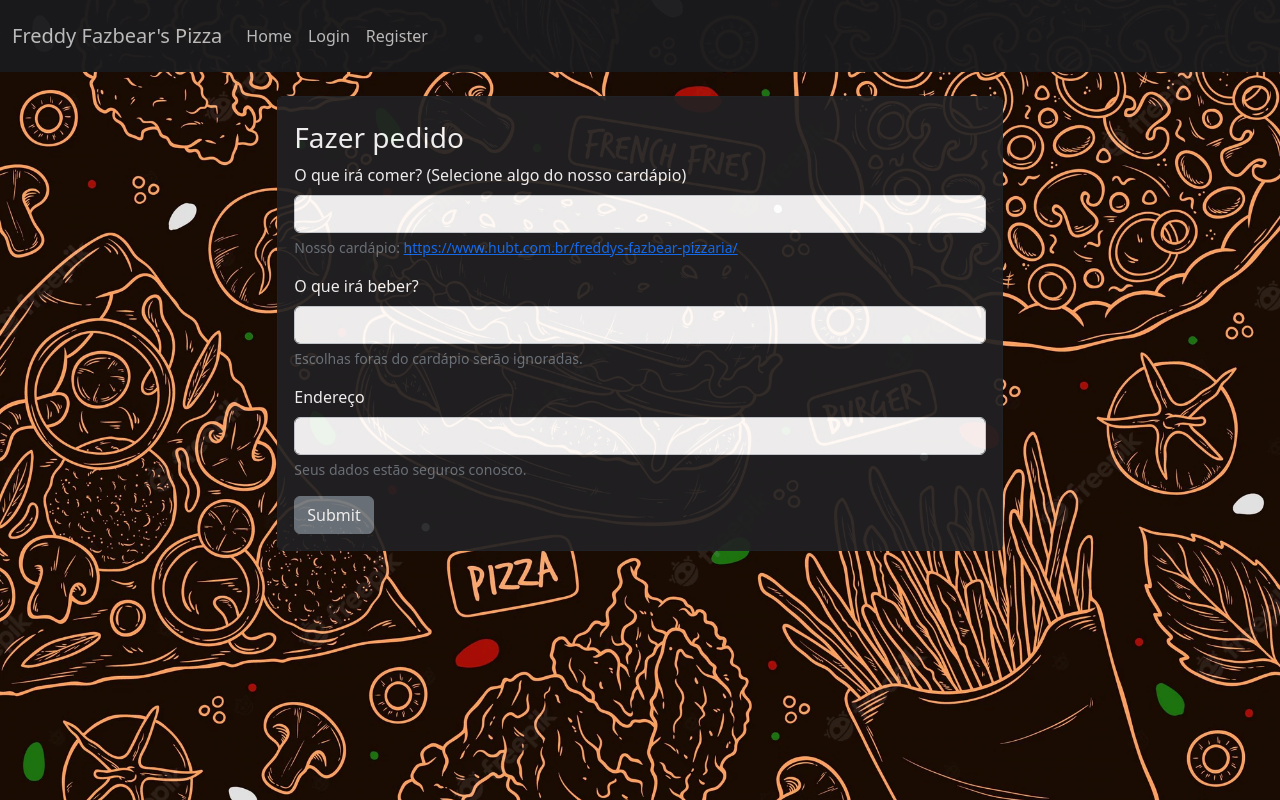
After one commit to Lacrymosaa/PHP-Freddy, a PHP site: page /order.php in a window 1280 px wide. The commit adds this page. Run offline with PHP 8.4, Linux system fonts and the light colour scheme.

Commit message:
Final para entrega

```diff
--- /dev/null
+++ b/db.txt
@@ -0,0 +1,5 @@
+cadastros
+id, username, email, senha
+
+pedidos
+num, comida, bebida, endereco
--- /dev/null
+++ b/order.php
@@ -0,0 +1,133 @@
+<!DOCTYPE html>
+<html lang="en">
+
+<head>
+    <meta charset="UTF-8">
+    <meta http-equiv="X-UA-Compatible" content="IE=edge">
+    <meta name="viewport" content="width=device-width, initial-scale=1.0">
+    <link rel="stylesheet" href="pag.css">
+    <link href="https://cdn.jsdelivr.net/npm/bootstrap@5.2.2/dist/css/bootstrap.min.css" rel="stylesheet"
+        integrity="sha384-Zenh87qX5JnK2Jl0vWa8Ck2rdkQ2Bzep5IDxbcnCeuOxjzrPF/et3URy9Bv1WTRi" crossorigin="anonymous">
+    <title>Register</title>
+</head>
+
+<body>
+    <script src="https://cdn.jsdelivr.net/npm/@popperjs/core@2.11.6/dist/umd/popper.min.js"
+        integrity="sha384-oBqDVmMz9ATKxIep9tiCxS/Z9fNfEXiDAYTujMAeBAsjFuCZSmKbSSUnQlmh/jp3"
+        crossorigin="anonymous"></script>
+    <script src="https://cdn.jsdelivr.net/npm/bootstrap@5.2.2/dist/js/bootstrap.min.js"
+        integrity="sha384-IDwe1+LCz02ROU9k972gdyvl+AESN10+x7tBKgc9I5HFtuNz0wWnPclzo6p9vxnk"
+        crossorigin="anonymous"></script>
+    <!--NAVBAR-->
+    <!--NAVBAR-->
+    <nav class="navbar navbar-custom navbar-expand-lg">
+        <div class="container-fluid">
+            <a class="navbar-brand" href="index.html">Freddy Fazbear's Pizza</a>
+            <button class="navbar-toggler" type="button" data-bs-toggle="collapse" data-bs-target="#navbarNav"
+                aria-controls="navbarNav" aria-expanded="false" aria-label="Toggle navigation">
+                <span class="navbar-toggler-icon"></span>
+            </button>
+            <div class="collapse navbar-collapse navbar" id="navbarNav">
+                <ul class="navbar-nav">
+                    <li class="nav-item">
+                        <a class="nav-link" aria-current="page" href="index.php">Home</a>
+                    </li>
+                    <?php
+                    session_start();
+
+                    if (isset($_SESSION['email'])) {
+                        if ($_SESSION['email'] == 'yuzuvulpes@gmail.com') {
+                    ?>
+                    <li class="nav-item">
+                        <a class="nav-link" href="adm.php">Administrador</a>
+                    </li>
+                    <li class="nav-item">
+                        <a class="nav-link" href="admorder.php">Pedidos</a>
+                    </li>
+
+                    <?php
+                        }
+                    ?>
+                    <li class="nav-item" style="float: right;">
+                        <a class="nav-link active" href="order.php">Fazer Pedido</a>
+                    </li>
+                    <li class="nav-item" style="float: right;">
+                        <a class="nav-link" href="logout.php">Log out</a>
+                    </li>
+                    <?php
+                    } else {
+                    ?>
+                    <li class="nav-item">
+                        <a class="nav-link" href="login.php">Login</a>
+                    </li>
+                    <li class="nav-item">
+                        <a class="nav-link" href="register.php">Register</a>
+                    </li>
+                    <?php
+                    }
+                    ?>
+                </ul>
+            </div>
+        </div>
+    </nav>
+    <!--END NAVBAR-->
+
+    <!--CARD LOGIN-->
+    <div class="container col d-flex justify-content-center" style="opacity: 92%">
+        <div class="card card-custom my-4 border-dark" style="width: 65%;height: fit-content; display: inline-flex;">
+            <div class="card-body">
+                <h5 class="card-title">
+                    <h3>Fazer pedido</h3>
+                    <form method="POST">
+                        <div class="mb-3">
+                            <label for="comida" class="form-label">O que irá comer? (Selecione algo do nosso cardápio)</label>
+                            <input type="comida" name="comida" class="form-control" aria-describedby="emailHelp" required>
+                            <div id="emailHelp" class="form-text">Nosso cardápio: <a href="https://www.hubt.com.br/freddys-fazbear-pizzaria/" target="_blank"> https://www.hubt.com.br/freddys-fazbear-pizzaria/ </a></div>
+                        </div>
+                        <div class="mb-3">
+                            <label for="bebida" class="form-label">O que irá beber?</label>
+                            <input type="bebida" name="bebida" class="form-control" aria-describedby="emailHelp"
+                                required>
+                            <div id="emailHelp" class="form-text">Escolhas foras do cardápio serão ignoradas.</div>
+                        </div>
+                        <div class="mb-3">
+                            <label for="endereco" class="form-label">Endereço</label>
+                            <input type="endereco" name="endereco" class="form-control" required>
+                            <div id="emailHelp" class="form-text">Seus dados estão seguros conosco.</div>
+                        </div>
+                        <button type="submit" class="btn btn-secondary" href="order.php">Submit</button>
+                    </form>
+                    <?php
+
+                    require('./assets/config/connect.php');
+
+                    if (isset($_POST['endereco'])) {
+                        $comida = $_POST['comida'];
+                        $bebida = $_POST['bebida'];
+                        $endereco = $_POST['endereco'];
+
+                        try {
+                            $stmt = $conn->prepare("INSERT INTO `pedidos` (`num`, `comida`, `bebida`, `endereco`) VALUES (NULL, :comida, :bebida, :endereco);");
+                            $stmt->bindParam("comida", $comida);
+                            $stmt->bindParam("bebida", $bebida);
+                            $stmt->bindParam("endereco", $endereco);
+
+                            if ($stmt->execute()) {
+                                echo "Pedido realizado!";
+                            } else {
+                                echo "Pedido falho.";
+                            }
+
+                        } catch (PDOException $e) {
+                            $e->getMessage();
+                        }
+                    }
+                        $conn = null;
+                        $stmt = null;
+                    ?>
+            </div>
+        </div>
+    </div>
+    <!--END CARD-->
+</body>
+</html>
```
Also changed, not shown: adm.php (+22 -9 lines), admorder.php (added, +134 -0 lines), index.php (+39 -15 lines), login.php (+13 -6 lines), register.php (+21 -16 lines).
